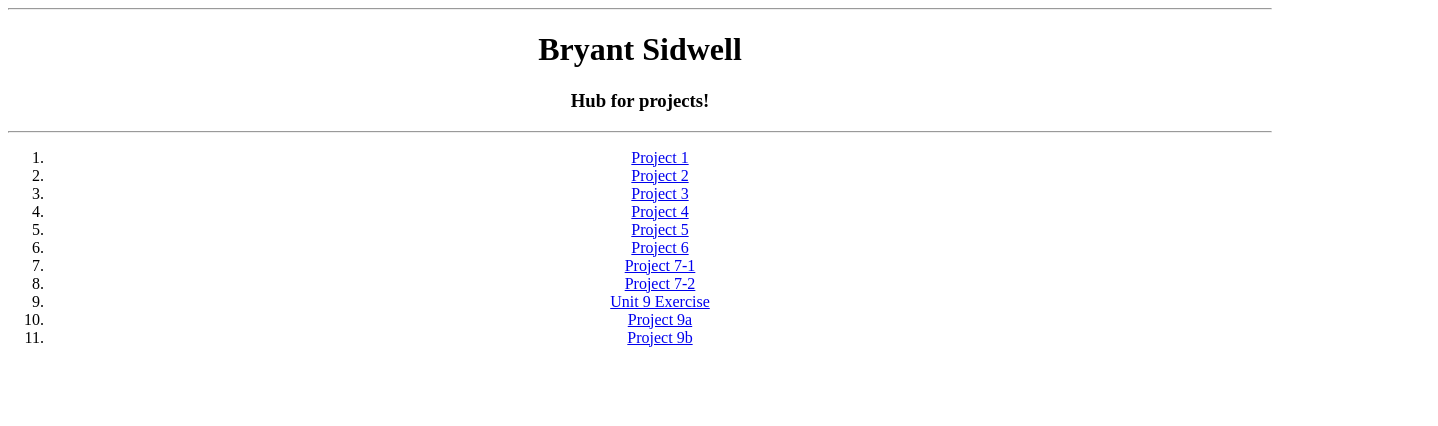
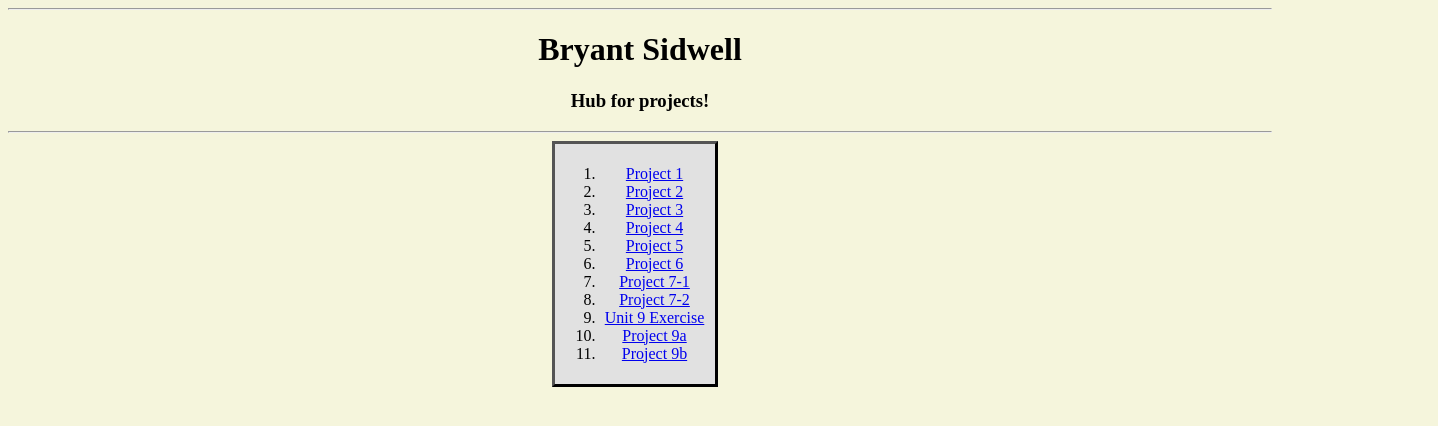
Before and after one commit to Bsid01/Bsid01.github.io, a plain HTML site: page index.html in a window 1280 px wide. Shown: the whole page, 1438 px wide, since content can reach past the window. Drawn offline with Linux system fonts and the light colour scheme.

Commit message:
edited the homepage.

```diff
--- a/index.html
+++ b/index.html
@@ -4,13 +4,15 @@
     <meta charset="utf-8">
     <meta name="viewport" content="width=device-width">
     <title>Hub For Projects!</title>
+    <link href="style.css" rel="stylesheet" type="text/css">
   </head>
   <body>
     <script src="script.js"></script>
-    <hr style="color:blue"/>
+    <hr style="color:black"/>
     <h1 style="text-align:center"> Bryant Sidwell </h1>
     <h3 style="text-align:center">Hub for projects!</h3>
-    <hr style="color:blue"/>
+    <hr style="color:black"/>
+  <div id="list">
   <ol>
     <li style="text-align:center"><a href="unit1.html">Project 1</a></li>
     <li style="text-align:center"><a href="unit2.html">Project 2</a></li>
@@ -23,5 +25,7 @@
     <li style="text-align:center"><a href="Unit9Exc.html">Unit 9 Exercise</a></li>
     <li style="text-align:center"><a href="Unit9P.html">Project 9a</a></li>
     <li style="text-align:center"><a href="Unit9P2.html">Project 9b</a></li>
+  </ol>
+  </div>
   </body>
 </html>
--- a/style.css
+++ b/style.css
@@ -0,0 +1,11 @@
+body {
+  background-color: beige;
+}
+#list {
+  display: inline-block;
+  border: outset 3px black;
+  padding: 5px;
+  width: 150px;
+  background-color:#e1e1e1;
+  margin: 0 57% 0 43%;
+}
```
